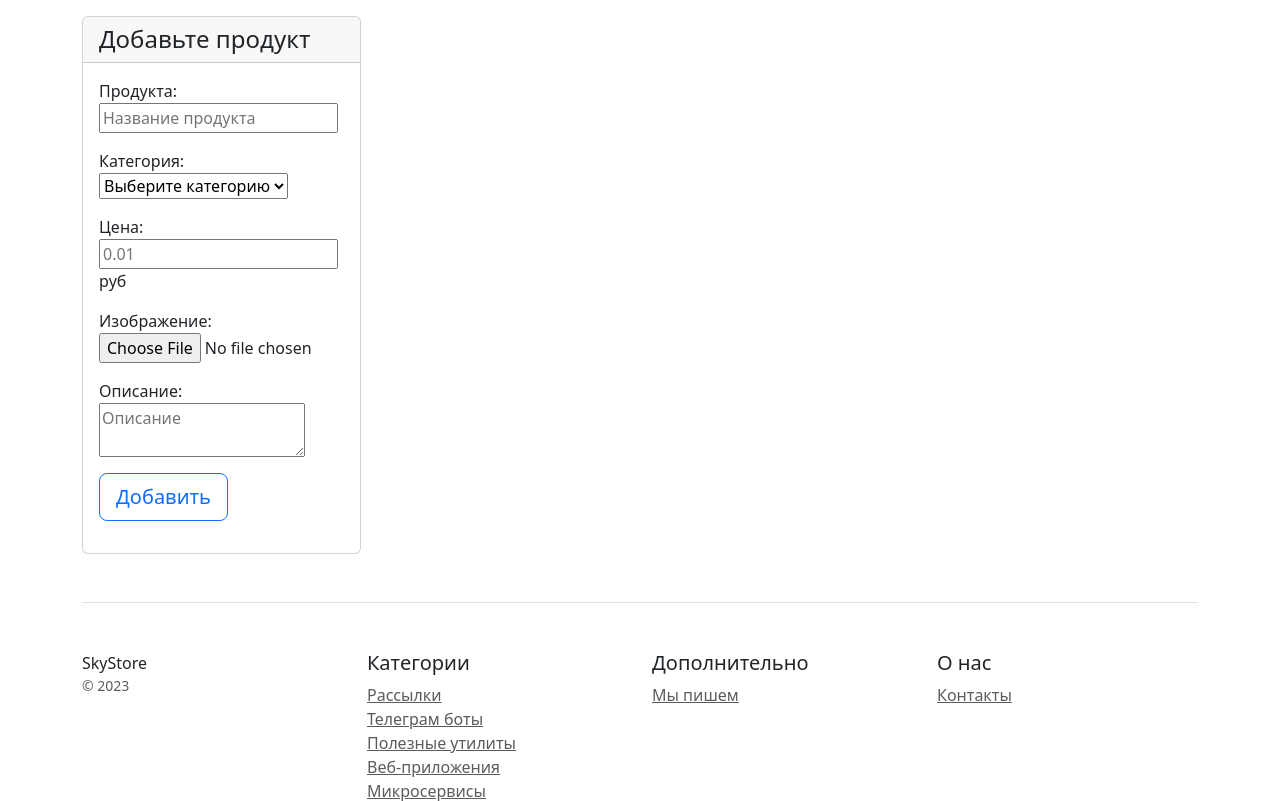
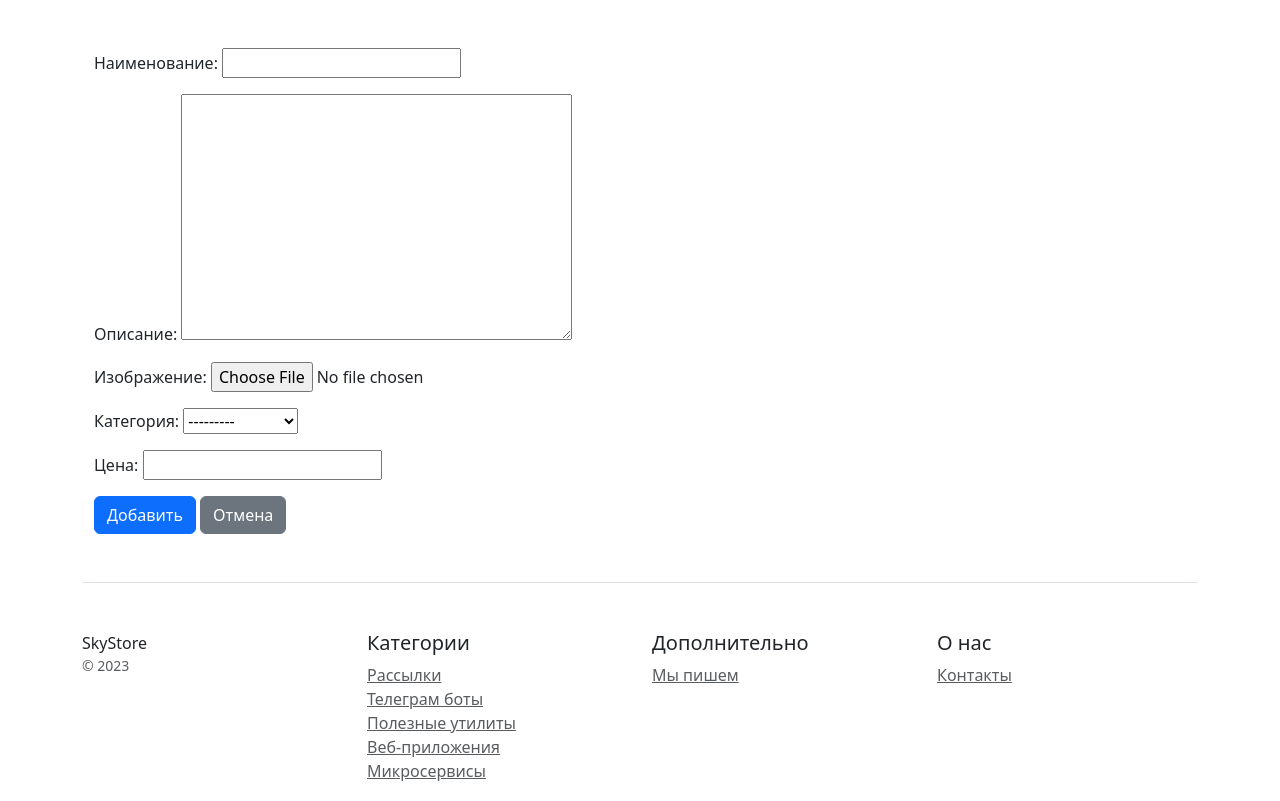
Before and after one commit to Streiker-Saik/OnlineStore_Django, a Django app: page /product/create/ in a window 1280 px wide. Shown: the part 99-900 px from the top of the page. Run offline with Django 5.2, Linux system fonts and the light colour scheme; data comes from the database, SQL or seed files in the repository; some libraries are stand-ins or nearby versions.

Commit message:
CRUD Product

```diff
--- /dev/null
+++ b/catalog/forms.py
@@ -0,0 +1,9 @@
+from django import forms
+from .models import Product
+
+
+class ProductForm(forms.ModelForm):
+    """Форма продукта"""
+    class Meta:
+        model = Product
+        fields = "__all__"
--- a/catalog/templates/catalog/product_add.html
+++ /dev/null
@@ -1,45 +0,0 @@
-<!-- product_add.html -->
-{% extends 'catalog/base.html' %}
-
-{% block title %}Добавление продукта{% endblock %}
-
-{% block content %}
-<div class="col-lg-3 col-md-6 col-sm-12">
-    <div class="card mb-4 box-shadow">
-        <div class="card-header">
-            <h4 class="my-0 font-weight-normal">Добавьте продукт</h4>
-        </div>
-        <div class="card-body">
-            <form method="post" action="" class="form-floating" enctype="multipart/form-data">
-                {% csrf_token %}
-                <div class="mb-3">
-                    <label for="name">Продукта: </label>
-                    <input type="text" name="name" id="name" placeholder="Название продукта" required>
-                </div>
-                <div class="mb-3">
-                    <label for="category">Категория: </label>
-                    <select name="category" id="category" required>
-                        <option value="">Выберите категорию</option>  <!-- Опция для выбора -->
-                        {% for category in categories %}
-                        <option value="{{ category.id }}">{{ category.name }}</option>
-                        {% endfor %}
-                    </select>
-                </div>
-                <div class="mb-3">
-                    <label for="price">Цена: </label>
-                    <input type="number" name="price" id="price" step="0.01" placeholder="0.01" required>руб
-                </div>
-                <div class="mb-3">
-                    <label for="image">Изображение: </label>
-                    <input type="file" name="image" id="image">
-                </div>
-                <div class="mb-3">
-                    <label for="description">Описание: </label>
-                    <textarea name="description" id="description" placeholder="Описание" required></textarea>
-                </div>
-                <button type="submit" class="btn btn-lg btn-block btn-outline-primary">Добавить</button>
-            </form>
-        </div>
-    </div>
-</div>
-{% endblock %}
--- a/catalog/templates/catalog/product_detail.html
+++ b/catalog/templates/catalog/product_detail.html
@@ -13,7 +13,9 @@
     <p>Цена: {{product.price}} руб</p>
     <p>Создан: {{product.created_at|date:"d M Y"}}</p>
     <p>Изменен: {{product.updated_at|date:"d M Y"}}</p>
-    <a href="{% url 'catalog:home' %}" class="btn btn-link" tabindex="-1" role="button" aria-disabled="true">Назад</a>
+    <a href="{% url 'catalog:product_edit' product.pk %}" class="btn btn-primary">Изменить</a>
+    <a href="{% url 'catalog:home' %}" class="btn btn-secondary">Назад</a>
+    <a href="{% url 'catalog:product_delete' product.pk %}" class="btn btn-danger">Удалить</a>
 </div>
 <script src="/static/js/bootstrap.bundle.min.js"></script>
 {% endblock %}
--- /dev/null
+++ b/catalog/templates/catalog/product_form.html
@@ -0,0 +1,17 @@
+<!-- product_form.html -->
+{% extends 'catalog/base.html' %}
+
+{% block title %}Работа с продуктом{% endblock %}
+
+{% block content %}
+<div class="container mt-5">
+    <form method="post" action="" class="form-floating" enctype="multipart/form-data">
+        {% csrf_token %}
+        {{ form.as_p }}
+        <button type="submit" class="btn btn-primary">
+            {% if object %}Изменить{% else %}Добавить{% endif %}
+        </button>
+        <a href="{% url 'catalog:home' %}" class="btn btn-secondary">Отмена</a>
+    </form>
+</div>
+{% endblock %}
--- a/catalog/urls.py
+++ b/catalog/urls.py
@@ -4,7 +4,7 @@
 
 from catalog.apps import CatalogConfig
 
-from .views import ContactsCreateView, ProductCreateViews, ProductDetailViews, ProductsListViews
+from .views import ContactsCreateView, ProductCreateViews, ProductDetailViews, ProductsListViews, ProductUpdateViews, ProductDeleteViews
 
 app_name = CatalogConfig.name
 
@@ -13,6 +13,8 @@
     path("contacts/", ContactsCreateView.as_view(), name="contacts"),
     path("product/<int:pk>/detail/", ProductDetailViews.as_view(), name="product_detail"),
     path("product/create/", ProductCreateViews.as_view(), name="product_create"),
+    path("product/<int:pk>/edit/", ProductUpdateViews.as_view(), name="product_edit"),
+    path("product/<int:pk>/delete/", ProductDeleteViews.as_view(), name="product_delete"),
 ]
 
 if settings.DEBUG:
--- a/catalog/views.py
+++ b/catalog/views.py
@@ -1,7 +1,8 @@
 from django.urls import reverse_lazy
 from django.views.generic import DetailView, ListView
-from django.views.generic.edit import CreateView
+from django.views.generic.edit import CreateView, UpdateView, DeleteView
 
+from catalog.forms import ProductForm
 from catalog.models import Category, Contact, Product
 
 
@@ -55,16 +56,40 @@
 class ProductCreateViews(CreateView):
     """
     Класс отвечающий за создание продукта.
-    Позволяет пользователям добавлять новые продукты через форму в шаблоне product_add.html.
+    Позволяет пользователям добавлять новые продукты через форму.
     После успешного создания перенаправляет на главную страницу.
     """
 
     model = Product
-    template_name = "catalog/product_add.html"
-    fields = ["name", "description", "image", "category", "price"]
+    form_class = ProductForm
     success_url = reverse_lazy("catalog:home")
 
     def get_context_data(self, **kwargs):
         context = super().get_context_data(**kwargs)
         context["categories"] = Category.objects.all()
         return context
+
+
+class ProductUpdateViews(UpdateView):
+    """
+    Класс отвечающий за изменения продукта.
+    Позволяет пользователям редактировать продукты через форму.
+    После успешного создания перенаправляет на детальную информацию о продукте.
+    """
+
+    model = Product
+    form_class = ProductForm
+
+    def get_success_url(self):
+        return reverse_lazy("catalog:product_detail", kwargs={"pk": self.object.pk})
+
+
+class ProductDeleteViews(DeleteView):
+    """
+    Класс отвечающий за удаление продукта
+    После успешного удаления перенаправляет на список блогов.
+    """
+
+    model = Product
+    context_object_name = "product"
+    success_url = reverse_lazy("catalog:home")
```
Also changed, not shown: catalog/templates/catalog/product_confirm_delete.html (added, +15 -0 lines), README.md, 1 other file.
